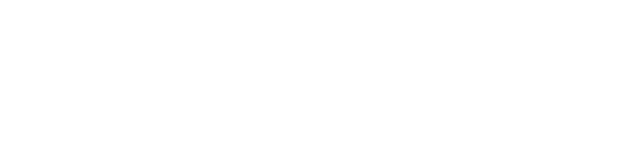
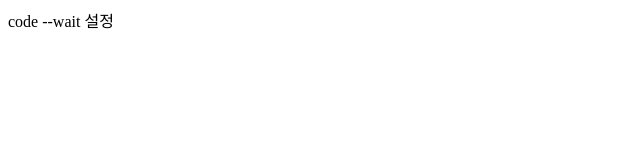
Before and after one commit to jaehee77/git-test, a plain HTML site: page pages/index.html in a window 1280 px wide. Shown: the whole page, without its empty margins (0-640 px from the left). Drawn offline with Linux system fonts and the light colour scheme.

Commit message:
code --wait 설정함

```diff
--- a/pages/index.html
+++ b/pages/index.html
@@ -5,5 +5,5 @@
     <meta name="viewport" content="width=device-width, initial-scale=1.0" />
     <title>Document</title>
   </head>
-  <body></body>
+  <body>code --wait 설정</body>
 </html>
```
